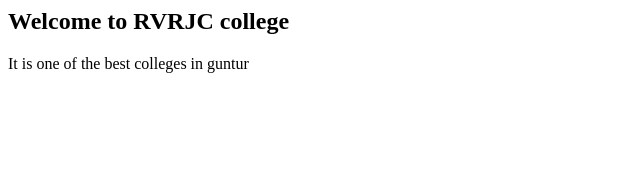
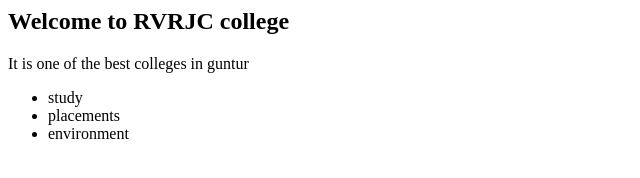
Before and after one commit to Ganapa-Navya-Sri/student-profile, a plain HTML site: page index.html in a window 1280 px wide. Shown: the whole page, without its empty margins (0-640 px from the left). Drawn offline with Linux system fonts and the light colour scheme.

Commit message:
Update index.html

```diff
--- a/index.html
+++ b/index.html
@@ -5,5 +5,11 @@
   <body>
     <h2>Welcome to RVRJC college</h2>
     <p>It is one of the best colleges in guntur</p>
+    <ul>
+      <li>study</li>
+      <li>placements</li>
+      <li>environment
+      </li>
+    </ul>
   </body
 </html>
```
